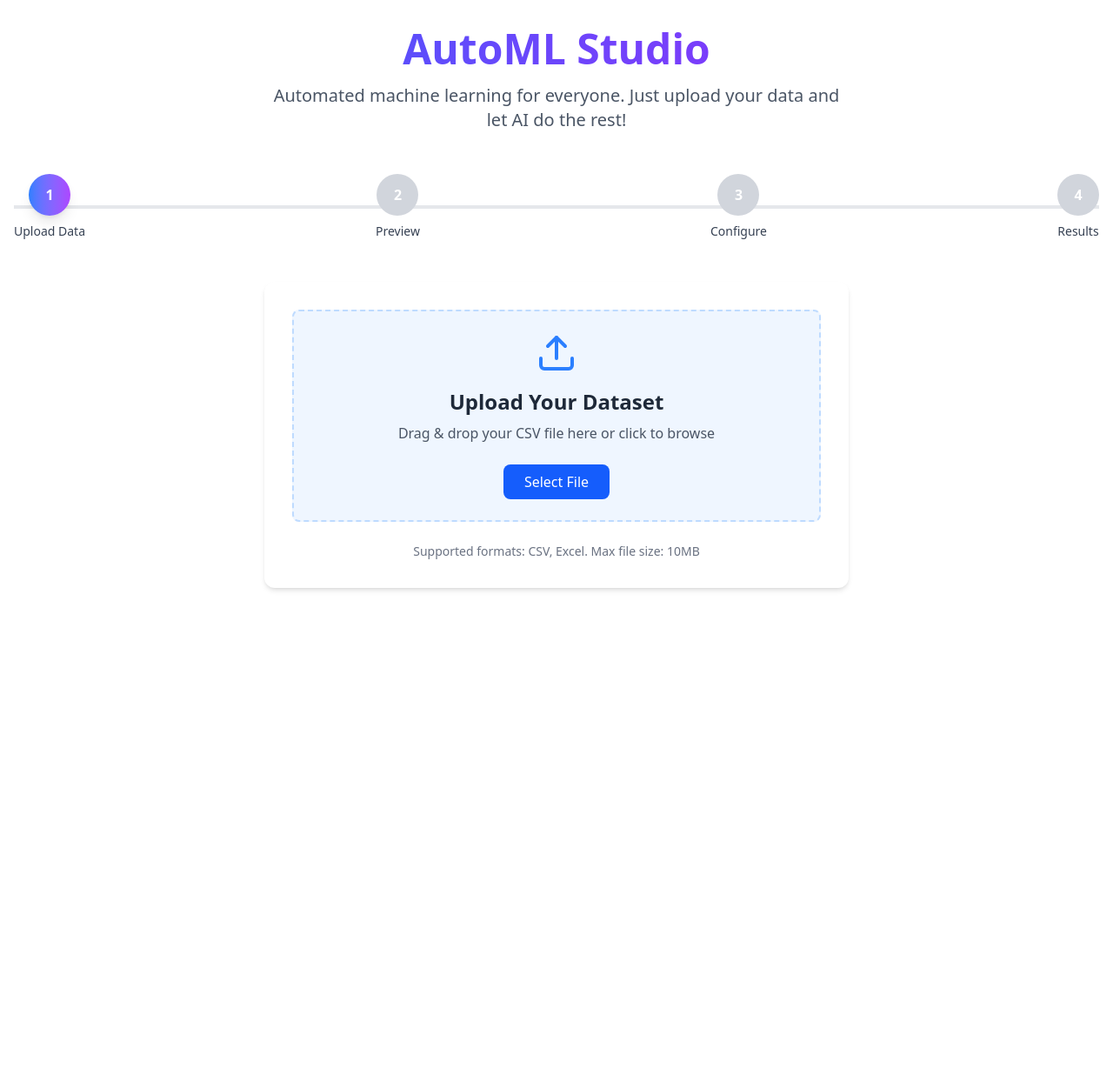
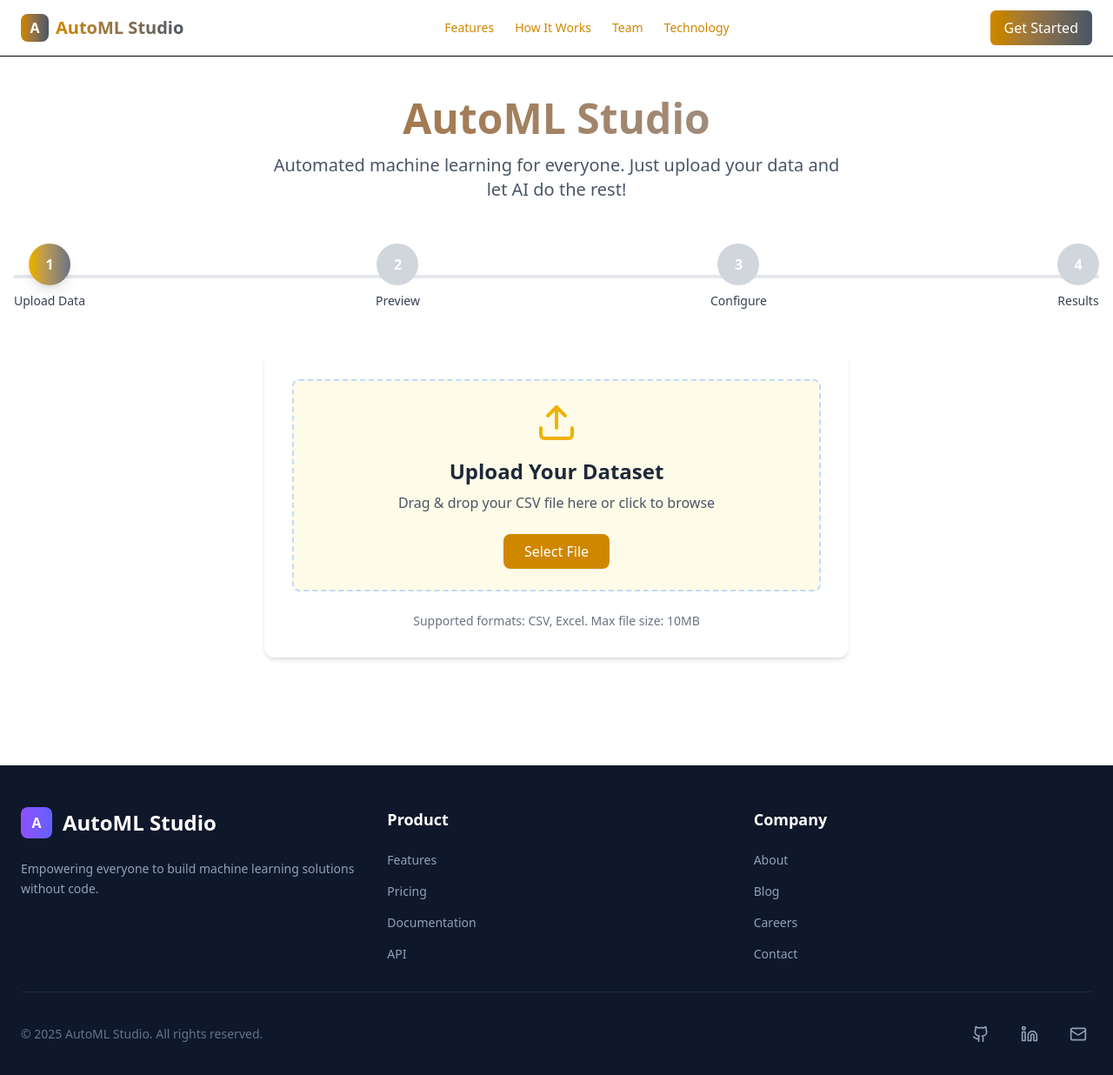
Before and after one commit to deepakcode21/AutoML-Studio, a React (Vite) app in the folder client/: page /automl in a window 1280 px wide. Shown: the top 1236 px of the page at 87% size. Before the commit the page ends 800 px from the top, so only its background shows below. Built offline with nearby package versions, Linux system fonts and the light colour scheme.

Commit message:
enhance result section

```diff
--- a/client/src/App.jsx
+++ b/client/src/App.jsx
@@ -1,14 +1,18 @@
 import { BrowserRouter as Router, Routes, Route } from 'react-router-dom';
 import Home from './pages/Home';
 import AutoML from './pages/AutoML';
+import Navbar from './components/Navbar';
+import Footer from './components/Footer';
 
 function App() {
   return (
     <Router>
+      <Navbar/>
       <Routes>
         <Route path="/" element={<Home />} />
         <Route path="/automl" element={<AutoML />} />
       </Routes>
+      <Footer/>
     </Router>
   );
 }
--- /dev/null
+++ b/client/src/components/Footer.jsx
@@ -0,0 +1,114 @@
+import React from 'react'
+import {
+    Github,
+    Linkedin,
+    Mail,
+    Upload,
+    Settings,
+    BarChart3,
+    Network,
+    ChevronRight,
+    ArrowRight,
+    Database,
+    Code,
+    LineChart,
+    Cpu,
+    Layers,
+    LayoutDashboard,
+    Users,
+    Briefcase,
+    Wrench,
+    CheckCircle2,
+    User,
+    Zap,
+  } from "lucide-react";
+
+const Footer = () => {
+  return (
+    <footer className="py-12 px-4 md:px-6 bg-slate-900 text-slate-300">
+        <div className="container max-w-7xl mx-auto">
+          <div className="grid grid-cols-1 md:grid-cols-3 gap-8 mb-8">
+            {/* Brand Column */}
+            <div className="md:col-span-1">
+              <div className="flex items-center gap-3 mb-6">
+                <div className="bg-gradient-to-r from-violet-500 to-indigo-500 w-9 h-9 rounded-lg flex items-center justify-center text-white font-bold">
+                  A
+                </div>
+                <span className="font-bold text-2xl text-white">
+                  AutoML Studio
+                </span>
+              </div>
+              <p className="text-slate-400 text-sm leading-relaxed">
+                Empowering everyone to build machine learning solutions without
+                code.
+              </p>
+            </div>
+
+            {/* Links Group */}
+            <div className="md:col-span-2 flex flex-col md:flex-row justify-between gap-8">
+              {/* Product Links */}
+              <div className="flex-1">
+                <h3 className="font-semibold text-white mb-5 text-lg">
+                  Product
+                </h3>
+                <ul className="space-y-3">
+                  {["Features", "Pricing", "Documentation", "API"].map(
+                    (item) => (
+                      <li key={item}>
+                        <a
+                          href="#"
+                          className="text-slate-400 hover:text-white transition-colors text-sm"
+                        >
+                          {item}
+                        </a>
+                      </li>
+                    )
+                  )}
+                </ul>
+              </div>
+
+              {/* Company Links */}
+              <div className="flex-1">
+                <h3 className="font-semibold text-white mb-5 text-lg">
+                  Company
+                </h3>
+                <ul className="space-y-3">
+                  {["About", "Blog", "Careers", "Contact"].map((item) => (
+                    <li key={item}>
+                      <a
+                        href="#"
+                        className="text-slate-400 hover:text-white transition-colors text-sm"
+                      >
+                        {item}
+                      </a>
+                    </li>
+                  ))}
+                </ul>
+              </div>
+            </div>
+          </div>
+
+          {/* Bottom Section */}
+          <div className="border-t border-slate-800 pt-8 flex flex-col md:flex-row justify-between items-center gap-4">
+            <p className="text-sm text-slate-500 text-center md:text-left order-2 md:order-1">
+              © {new Date().getFullYear()} AutoML Studio. All rights reserved.
+            </p>
+            <div className="flex gap-6 order-1 md:order-2">
+              {[Github, Linkedin, Mail].map((Icon, index) => (
+                <a
+                  key={index}
+                  href="#"
+                  className="text-slate-400 hover:text-white transition-colors p-1.5 hover:bg-white/10 rounded-lg"
+                >
+                  <Icon className="h-5 w-5" />
+                </a>
+              ))}
+            </div>
+          </div>
+        </div>
+      </footer>
+
+  )
+}
+
+export default Footer
--- /dev/null
+++ b/client/src/components/Navbar.jsx
@@ -0,0 +1,60 @@
+// src/components/Navbar.jsx
+import { Link, useNavigate } from "react-router-dom";
+
+
+
+const Navbar = () => {
+
+    const navigate = useNavigate();
+
+  return (
+    <nav className="fixed top-0 left-0 right-0 z-50 bg-white/80 backdrop-blur-md border-b">
+    <div className="container max-w-7xl mx-auto flex items-center justify-between h-16 px-4 md:px-6">
+      <div className="flex items-center gap-2">
+        <div className="bg-gradient-to-r from-yellow-600 to-gray-600 w-8 h-8 rounded-lg flex items-center justify-center text-white font-bold">
+          A
+        </div>
+        <span className="font-bold text-xl bg-gradient-to-r from-yellow-600 to-gray-600 bg-clip-text text-transparent">
+          AutoML Studio
+        </span>
+      </div>
+      <div className="hidden md:flex items-center gap-6">
+        <Link
+          to="#features"
+          className="text-sm font-medium text-yellow-600 hover:text-yellow-900"
+        >
+          Features
+        </Link>
+        <Link
+          to="#how-it-works"
+          className="text-sm font-medium text-yellow-600 hover:text-yellow-900"
+        >
+          How It Works
+        </Link>
+        <Link
+          to="#team"
+          className="text-sm font-medium text-yellow-600 hover:text-yellow-900"
+        >
+          Team
+        </Link>
+        <Link
+          to="#tech"
+          className="text-sm font-medium text-yellow-600 hover:text-yellow-900"
+        >
+          Technology
+        </Link>
+      </div>
+      <div>
+        <button
+          onClick={() => navigate("/automl")}
+          className="px-4 py-2 rounded-md bg-gradient-to-r from-yellow-600 to-gray-600 hover:from-yellow-600 hover:to-yellow-700 text-white transition-colors"
+        >
+          Get Started
+        </button>
+      </div>
+    </div>
+  </nav>
+  );
+};
+
+export default Navbar;
--- a/client/src/components/ResultDisplay.jsx
+++ b/client/src/components/ResultDisplay.jsx
@@ -94,7 +94,7 @@ function Result({
   return (
     <div className="bg-white rounded-xl shadow-lg overflow-hidden" style={{marginTop:'10px'}}>
       {/* Header */}
-      <div className="bg-gradient-to-r from-blue-600 to-purple-600 p-6 text-white">
+      <div className="bg-gradient-to-r from-yellow-600 to-gray-600 p-6 text-white">
         <h2 className="text-2xl font-bold flex items-center">
           <FiCheck className="mr-2" /> Model Training Complete
         </h2>
@@ -212,7 +212,7 @@ function Result({
         </button>
         <button
           onClick={handleTryAnother}
-          className="bg-blue-600 hover:bg-blue-700 text-white font-medium py-2 px-6 rounded-lg transition duration-200 flex items-center"
+          className="bg-yellow-600 hover:bg-orange-700 text-white font-medium py-2 px-6 rounded-lg transition duration-200 flex items-center"
         >
           <FiRefreshCw className="mr-2" />
           Try Another Model
--- a/client/src/pages/AutoML.jsx
+++ b/client/src/pages/AutoML.jsx
@@ -67,9 +67,10 @@ function AutoML() {
   };
 
   return (
-    <div className="app-container px-4 py-8 max-w-7xl mx-auto min-h-screen">
+    <div className="app-container px-4 py-8 max-w-7xl mx-auto mt-20 min-h-screen">
+
       <header className="app-header text-center mb-12">
-        <h1 className="text-5xl font-bold text-transparent bg-clip-text bg-gradient-to-r from-blue-600 to-purple-600 mb-4">
+        <h1 className="text-5xl font-bold text-transparent bg-clip-text bg-gradient-to-r from-yellow-700 to-gray-400 mb-4">
           AutoML Studio
         </h1>
         <p className="text-xl text-gray-600 max-w-2xl mx-auto">
@@ -84,7 +85,7 @@ function AutoML() {
           {[1, 2, 3, 4].map((step) => (
             <div key={step} className="flex flex-col items-center">
               <div className={`w-12 h-12 rounded-full flex items-center justify-center text-white font-bold
-                ${activeStep >= step ? 'bg-gradient-to-r from-blue-500 to-purple-500 shadow-lg' : 'bg-gray-300'}`}>
+                ${activeStep >= step ? 'bg-gradient-to-r from-yellow-500 to-gray-500 shadow-lg' : 'bg-gray-300'}`}>
                 {activeStep > step ? <FiCheckCircle size={24} /> : step}
               </div>
               <span className="mt-2 text-sm font-medium text-gray-700">
@@ -101,11 +102,11 @@ function AutoML() {
       {/* Step 1: File Upload */}
       {activeStep === 1 && (
         <section className="max-w-2xl mx-auto bg-white rounded-xl shadow-md overflow-hidden p-8 text-center">
-          <div className="bg-blue-50 p-6 rounded-lg border-2 border-dashed border-blue-200 mb-6">
-            <FiUpload className="mx-auto text-blue-500" size={48} />
+          <div className="bg-yellow-50 p-6 rounded-lg border-2 border-dashed border-blue-200 mb-6">
+            <FiUpload className="mx-auto text-yellow-500" size={48} />
             <h2 className="text-2xl font-semibold text-gray-800 mt-4 mb-2">Upload Your Dataset</h2>
             <p className="text-gray-600 mb-6">Drag & drop your CSV file here or click to browse</p>
-            <label className="cursor-pointer bg-blue-600 hover:bg-blue-700 text-white font-medium py-2 px-6 rounded-lg transition duration-200 inline-block">
+            <label className="cursor-pointer bg-yellow-600 hover:bg-gray-700 text-white font-medium py-2 px-6 rounded-lg transition duration-200 inline-block">
               Select File
               <input type="file" accept=".csv" onChange={handleFileChange} className="hidden" />
             </label>
@@ -119,7 +120,7 @@ function AutoML() {
         <section className="mb-10 bg-white rounded-xl shadow-md overflow-hidden">
           <div className="p-6 border-b border-gray-200">
             <div className="flex items-center">
-              <FiBarChart2 className="text-blue-500 mr-2" size={20} />
+              <FiBarChart2 className="text-yellow-500 mr-2" size={20} />
               <h2 className="text-xl font-semibold text-gray-800">Data Preview</h2>
             </div>
             <p className="text-gray-600 text-sm mt-1">First 5 rows of your dataset</p>
@@ -151,7 +152,7 @@ function AutoML() {
           <div className="bg-gray-50 px-6 py-3 flex justify-end">
             <button
               onClick={() => setActiveStep(3)}
-              className="bg-blue-600 hover:bg-blue-700 text-white font-medium py-2 px-6 rounded-lg transition duration-200"
+              className="bg-yellow-600 hover:bg--700 text-white font-medium py-2 px-6 rounded-lg transition duration-200"
             >
               Continue to Configuration <span className="ml-1">→</span>
             </button>
@@ -177,7 +178,7 @@ function AutoML() {
 
           <div className="text-center mt-8">
             <button
-              className="bg-gradient-to-r from-blue-600 to-purple-600 hover:from-blue-700 hover:to-purple-700 text-white font-bold py-3 px-8 rounded-full shadow-lg transition duration-200 transform hover:scale-105"
+              className="bg-gradient-to-r from-yellow-600 to-gray-600 hover:yellow-blue-700 hover:to-yellow-400 text-white font-bold py-3 px-8 rounded-full shadow-lg transition duration-200 transform hover:scale-105"
               onClick={handleSubmit}
               disabled={!csvFile || loading}
             >
```
Also changed, not shown: client/src/components/ModelSelection.jsx (+6 -6 lines), client/src/components/PreprocessingOptions.jsx (+6 -6 lines), client/src/pages/Home.jsx (+22 -144 lines).
